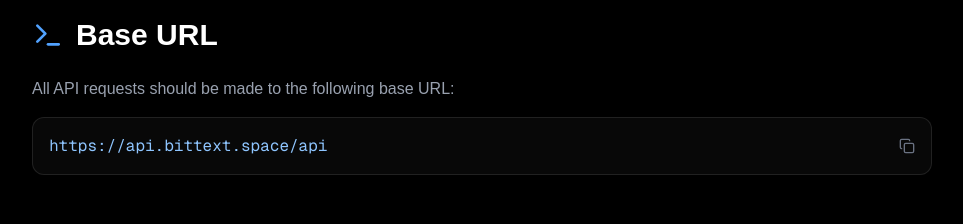
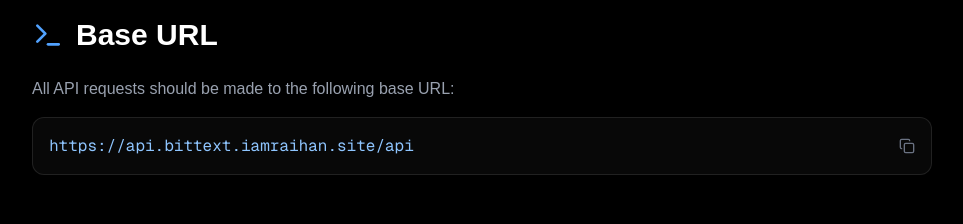
Before and after one commit to mhdRaihan321/BitText.space_ForntEnd, a Next.js app: page /docs in a window 1280 px wide. Shown: the part 860-1084 px from the top of the page, without its empty margins (316-1279 px from the left). Built offline with nearby package versions, Linux system fonts and the light colour scheme.

Commit message:
a little Change

```diff
--- a/app/docs/page.tsx
+++ b/app/docs/page.tsx
@@ -102,8 +102,8 @@
                             </h2>
                             <p className="text-gray-400 mb-4">All API requests should be made to the following base URL:</p>
                             <div className="bg-white/[0.03] border border-white/10 p-4 rounded-xl font-mono text-blue-300 flex justify-between items-center">
-                                <span>https://api.bittext.space/api</span>
-                                <button onClick={() => handleCopy("https://api.bittext.space/api", "base-url")} className="text-gray-500 hover:text-white transition-colors">
+                                <span>https://api.bittext.iamraihan.site/api</span>
+                                <button onClick={() => handleCopy("https://api.bittext.iamraihan.site/api", "base-url")} className="text-gray-500 hover:text-white transition-colors">
                                     <Copy className="w-4 h-4" />
                                 </button>
                             </div>
```
